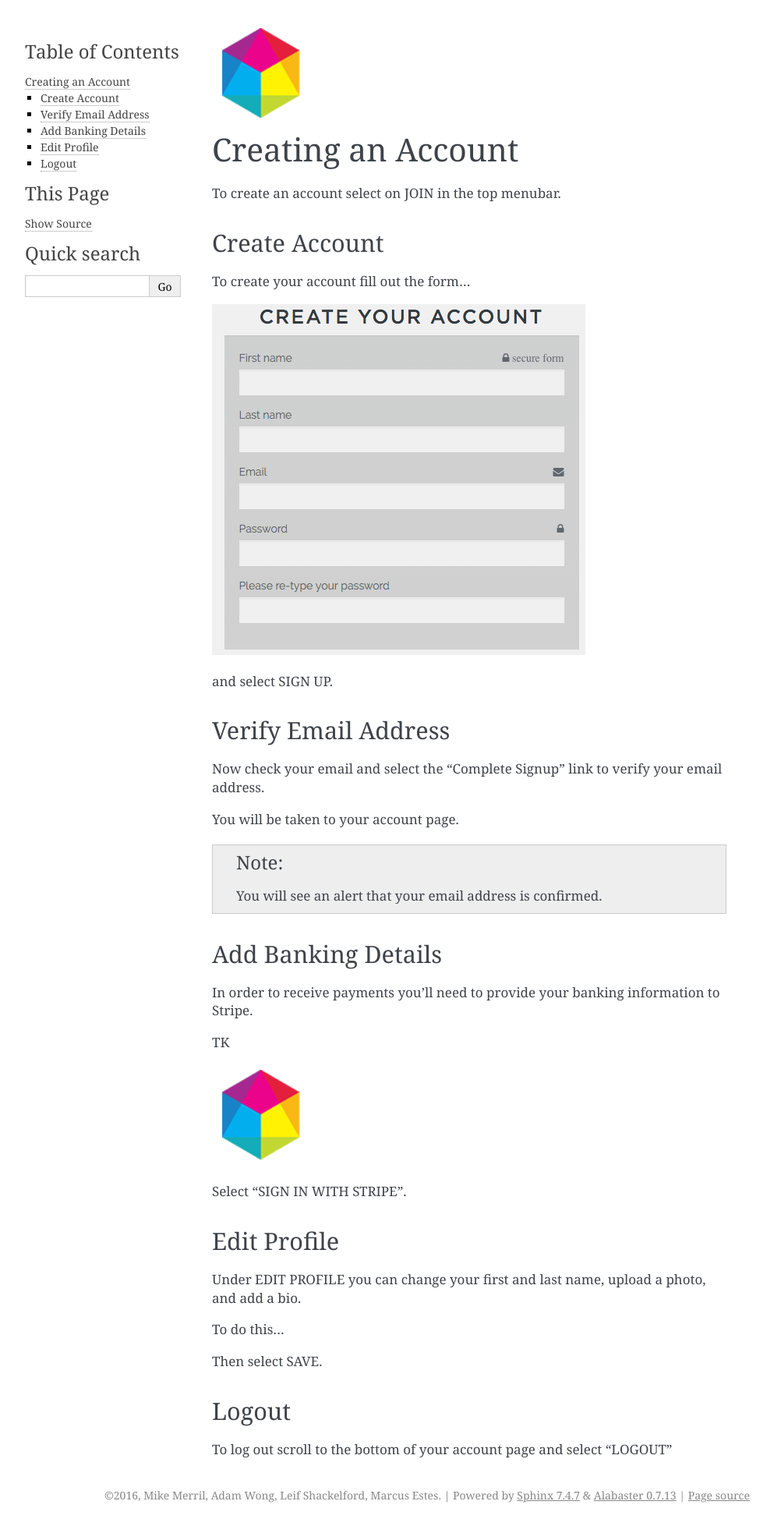
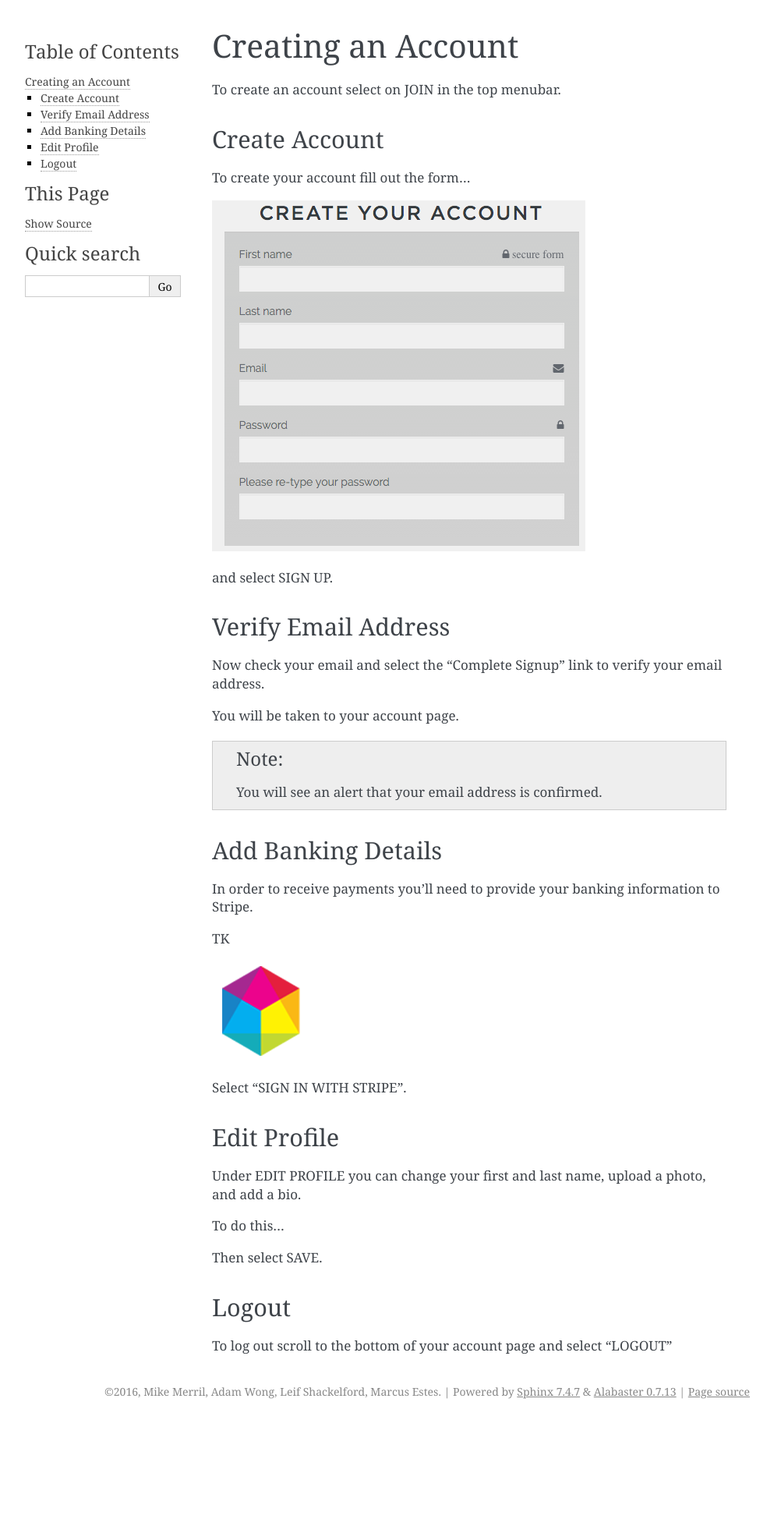
Before and after one commit to ChromaPDX/chroma-fund-docs, a Sphinx documentation site: the page built from docs/source/chroma_fund/account.rst, in a window 1280 px wide. Shown: the whole page at 78% size, without its empty margins (148-1141 px from the left). Built offline with Sphinx 7.4.7, drawn with Linux system fonts in a browser that asks for light colours; after the commit the page ends 1824 px from its top, so only the background shows below that.

Commit message:
Update account.rst

```diff
--- a/docs/source/chroma_fund/account.rst
+++ b/docs/source/chroma_fund/account.rst
@@ -1,6 +1,5 @@
 .. _chroma_fund-account:
 
-.. image:: /images/128.png
 
 Creating an Account
 ===================
```
